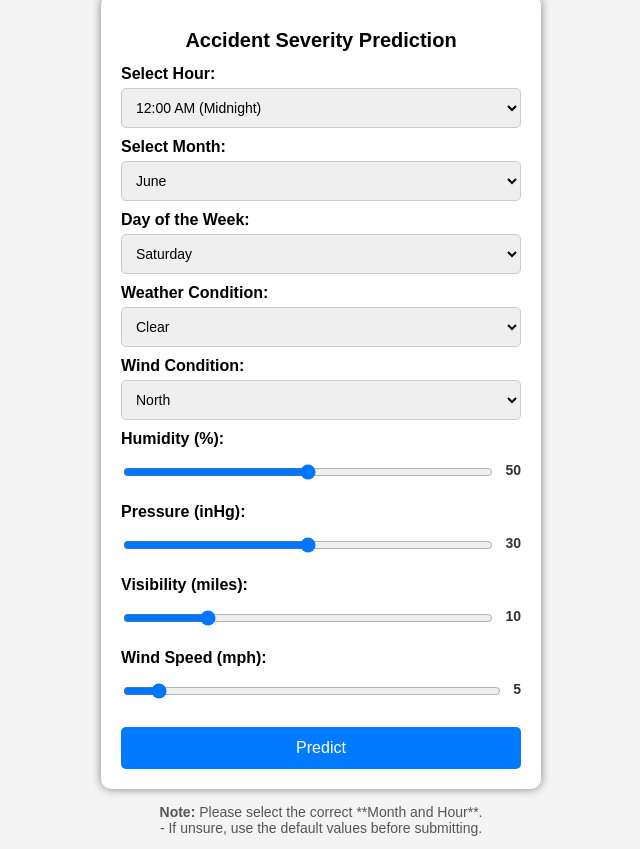
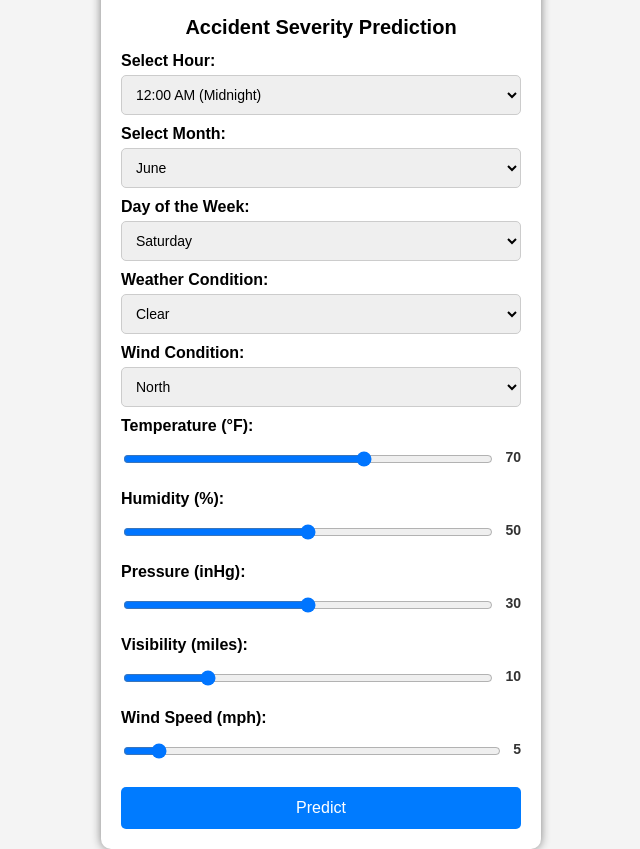
Before and after one commit to MoGIFannn/accident_predict, a Flask app: page / in a window 1280 px wide. Shown: the whole page, without its empty margins (319-959 px from the left). Run offline with Flask 3, Linux system fonts and the light colour scheme; parts of the project's set-up code (start-up, migrations or seed data) failed here and were passed over.

Commit message:
Update index.html

```diff
--- a/templates/index.html
+++ b/templates/index.html
@@ -182,6 +182,12 @@
                 <option value="Wind_W">West</option>
             </select><br>
 
+            <label>Temperature (°F):</label>
+            <div class="range-container">
+                <input type="range" name="Temperature" min="-30" max="120" value="70" oninput="updateValue('temperature-value', this.value)">
+                <span id="temperature-value" class="range-value">70</span>
+            </div>
+
             <label>Humidity (%):</label>
             <div class="range-container">
                 <input type="range" name="Humidity" min="0" max="100" value="50" oninput="updateValue('humidity-value', this.value)">
@@ -210,10 +216,5 @@
         </form>
     </div>
 
-    <div class="note">
-        <strong>Note:</strong> Please select the correct **Month and Hour**.<br>
-        - If unsure, use the default values before submitting.
-    </div>
-
 </body>
 </html>
```
